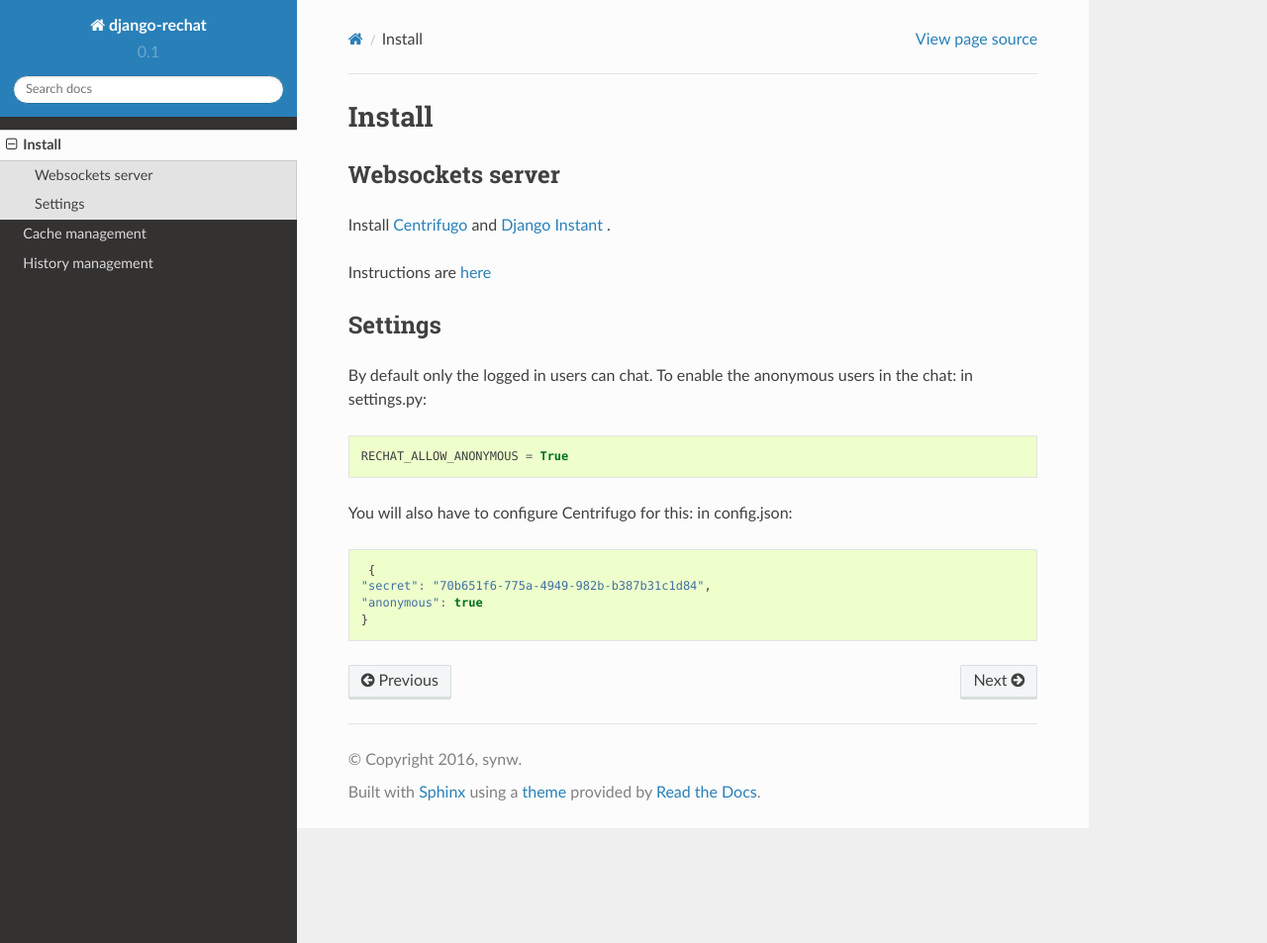
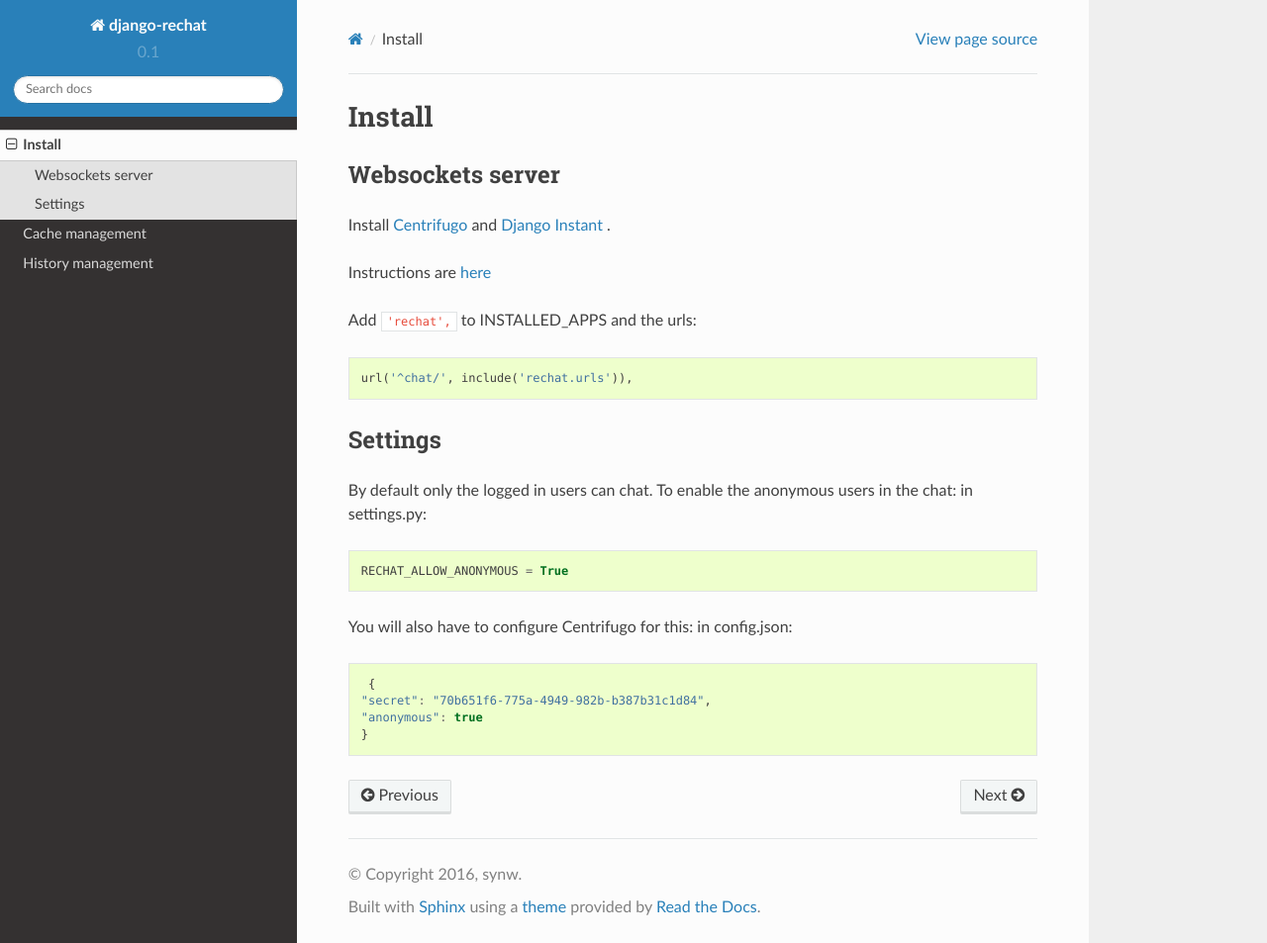
Before and after one commit to synw/django-rechat, a Sphinx documentation site: the page built from docs/src/install.rst, in a window 1280 px wide and 953 px high. Shown: the whole window at 99% size. Built offline with Sphinx 7.4.7 and the Read the Docs theme 2.0.0, drawn with Linux system fonts in a browser that asks for light colours.

Commit message:
Doc update

```diff
--- a/docs/src/install.rst
+++ b/docs/src/install.rst
@@ -8,6 +8,14 @@ Install `Centrifugo <https://github.com/centrifugal/centrifugo/>`_  and
 `Django Instant <https://github.com/synw/django-instant>`_ .
 
 Instructions are `here <http://django-instant.readthedocs.io/en/latest/src/install.html>`_
+
+Add ``'rechat',`` to INSTALLED_APPS and the urls:
+
+.. highlight:: python
+
+::
+
+   url('^chat/', include('rechat.urls')),
 
 Settings
 --------
```
